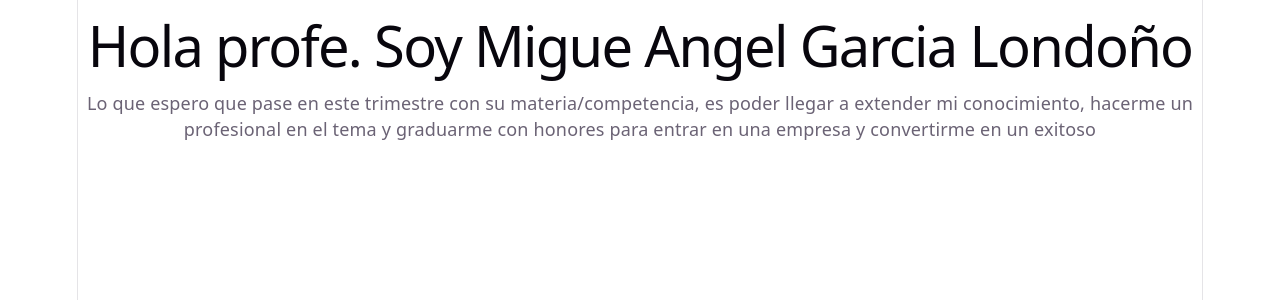
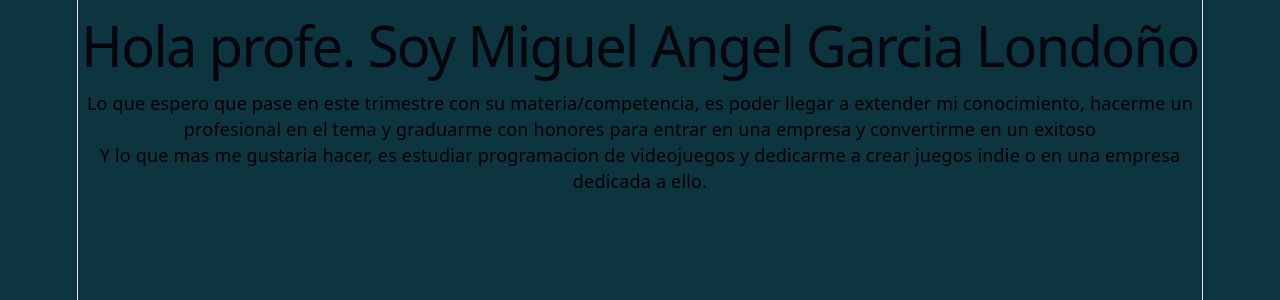
Before and after one commit to Miguel-GarciaRep/AgendaADSO, a React (Vite) app: page / in a window 1280 px wide. Shown: the top 300 px of the page. Built offline with nearby package versions, Linux system fonts and the light colour scheme.

Commit message:
Personalización del componente App

```diff
--- a/src/App.jsx
+++ b/src/App.jsx
@@ -3,10 +3,14 @@ export default function App() {
 
   return (
     <main>
-      <h1>Hola profe. Soy Migue Angel Garcia Londoño</h1>
+      <h1>Hola profe. Soy Miguel Angel Garcia Londoño</h1>
       <p>Lo que espero que pase en este trimestre con su materia/competencia, es poder llegar a extender
         mi conocimiento, hacerme un profesional en el tema y graduarme con honores para entrar en una empresa
         y convertirme en un exitoso</p>
+      <p>
+        Y lo que mas me gustaria hacer, es estudiar programacion de videojuegos y dedicarme a crear juegos
+        indie o en una empresa dedicada a ello.
+      </p>
     </main>
   )
 }
--- a/src/index.css
+++ b/src/index.css
@@ -18,8 +18,8 @@
   font: 18px/145% var(--sans);
   letter-spacing: 0.18px;
   color-scheme: light dark;
-  color: var(--text);
-  background: var(--bg);
+  color: black;
+  background: rgb(12, 53, 63);
   font-synthesis: none;
   text-rendering: optimizeLegibility;
   -webkit-font-smoothing: antialiased;
```
Also changed, not shown: src/App.css (line endings or trailing spaces).
